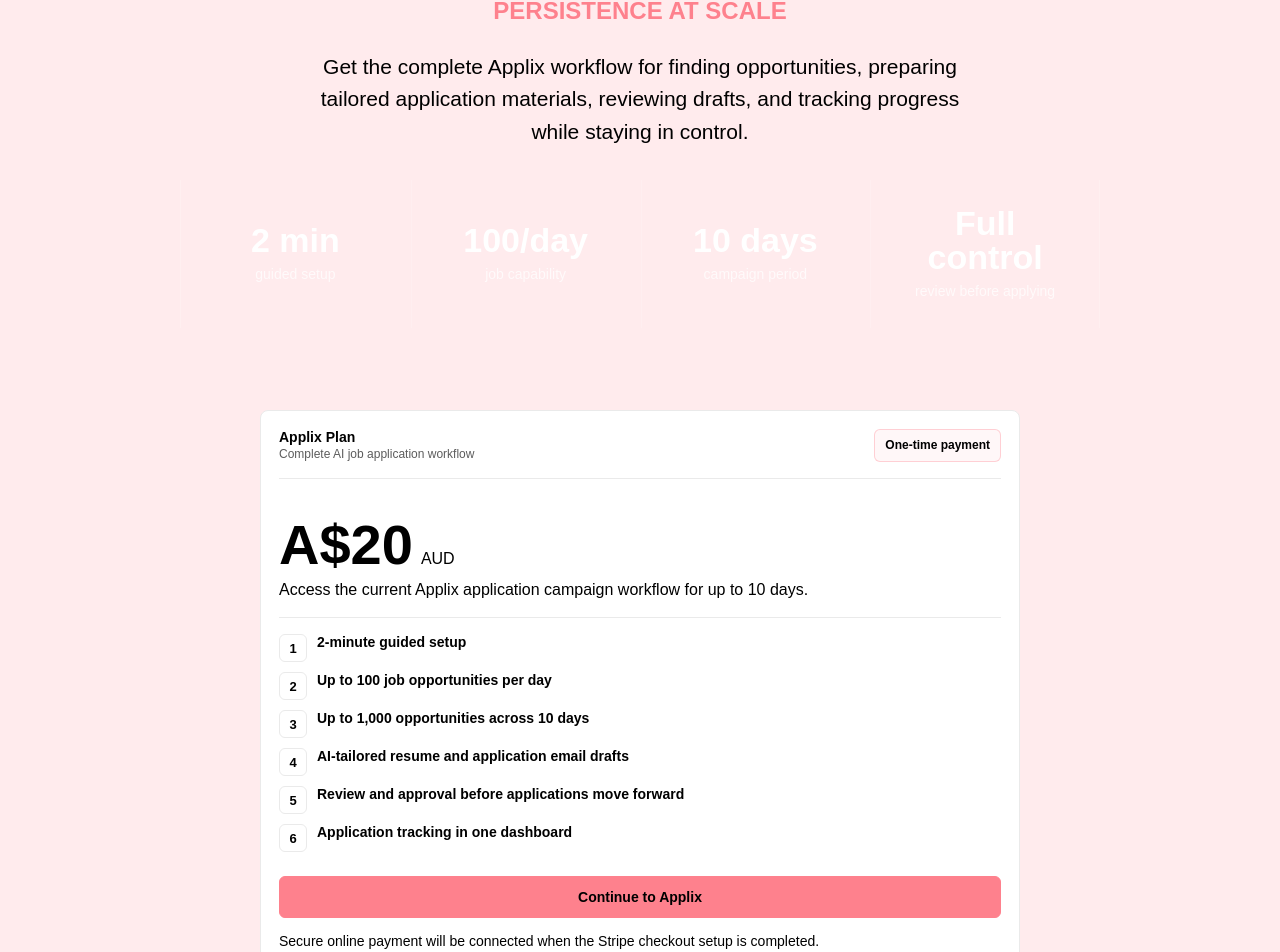
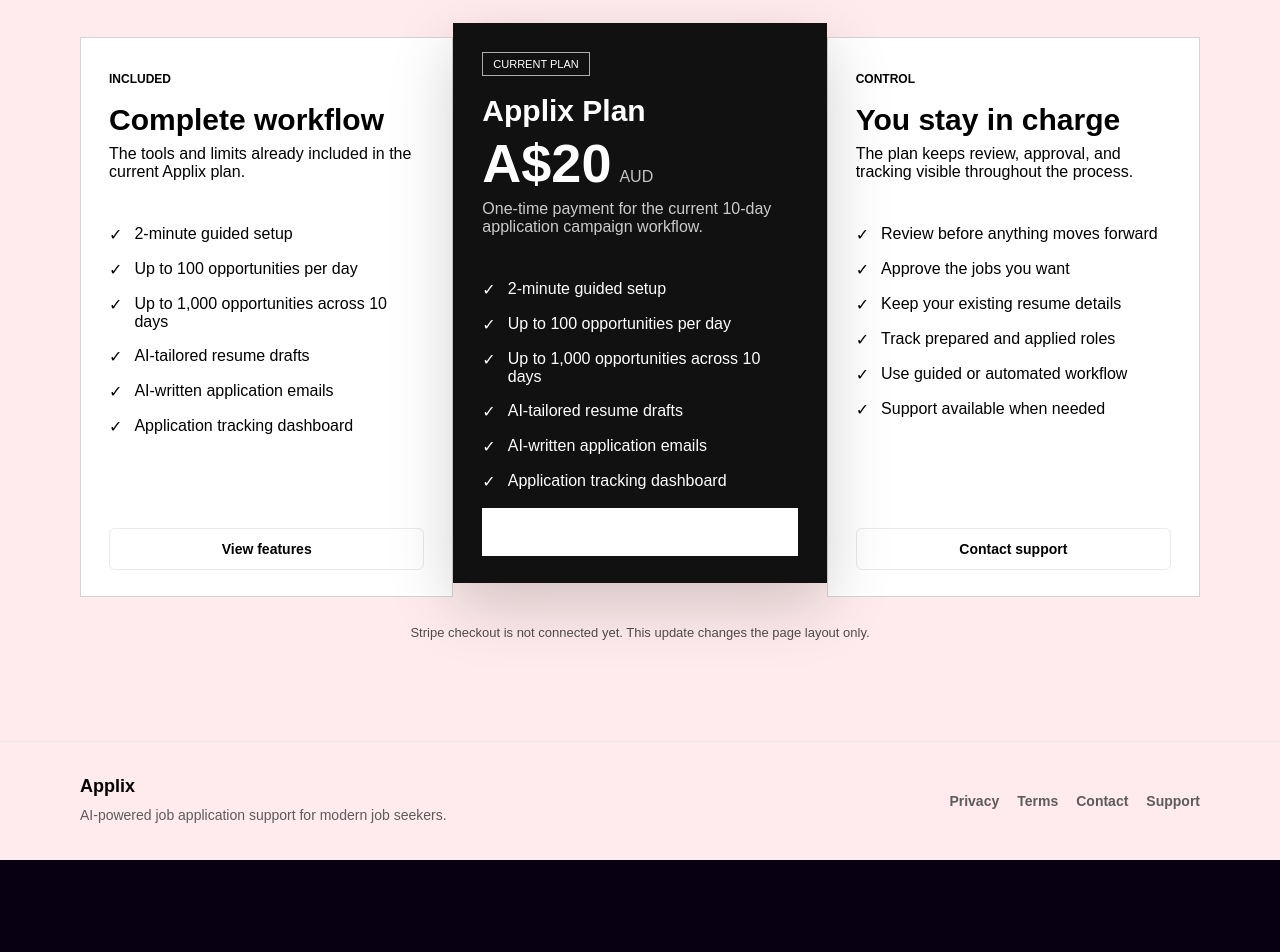
Before and after one commit to Calsie-ai/Calsie, a Next.js app in the folder frontend/: page /payment in a window 1280 px wide. Shown: the part 320-1272 px from the top of the page. After the commit the page ends 1180 px from the top, so only its background shows below. Built offline with nearby package versions, Linux system fonts and the light colour scheme.

Commit message:
Match payment page to three-column pricing layout

```diff
--- a/frontend/app/payment/page.tsx
+++ b/frontend/app/payment/page.tsx
@@ -1,11 +1,20 @@
 export default function PaymentPage() {
-  const planFeatures = [
+  const included = [
     "2-minute guided setup",
-    "Up to 100 job opportunities per day",
+    "Up to 100 opportunities per day",
     "Up to 1,000 opportunities across 10 days",
-    "AI-tailored resume and application email drafts",
-    "Review and approval before applications move forward",
-    "Application tracking in one dashboard",
+    "AI-tailored resume drafts",
+    "AI-written application emails",
+    "Application tracking dashboard",
+  ];
+
+  const controls = [
+    "Review before anything moves forward",
+    "Approve the jobs you want",
+    "Keep your existing resume details",
+    "Track prepared and applied roles",
+    "Use guided or automated workflow",
+    "Support available when needed",
   ];
 
   return (
@@ -16,13 +25,11 @@ export default function PaymentPage() {
             <img src="/applix-logo.svg" alt="" />
             <span>Applix</span>
           </a>
-
           <nav className="applix-nav" aria-label="Payment navigation">
             <a href="/#features">Features</a>
             <a href="/#how-it-works">How it works</a>
             <a href="/support">Support</a>
           </nav>
-
           <div className="applix-actions">
             <a className="applix-button applix-button--subtle" href="/">
               Back home
@@ -31,106 +38,171 @@ export default function PaymentPage() {
         </div>
       </header>
 
-      <section className="applix-hero" aria-labelledby="payment-title">
-        <div className="applix-container applix-hero-grid">
-          <div>
-            <p className="applix-eyebrow">Simple Applix plan</p>
-            <h1 id="payment-title">Move faster with one clear payment plan</h1>
-            <p className="applix-hero-copy">
-              Get the complete Applix workflow for finding opportunities, preparing tailored
-              application materials, reviewing drafts, and tracking progress while staying in control.
-            </p>
-
-            <div className="applix-stats-grid" style={{ marginTop: "32px" }}>
-              <div className="applix-stat">
-                <strong>2 min</strong>
-                <span>guided setup</span>
-              </div>
-              <div className="applix-stat">
-                <strong>100/day</strong>
-                <span>job capability</span>
-              </div>
-              <div className="applix-stat">
-                <strong>10 days</strong>
-                <span>campaign period</span>
-              </div>
-              <div className="applix-stat">
-                <strong>Full control</strong>
-                <span>review before applying</span>
-              </div>
-            </div>
-          </div>
-
-          <article className="applix-product-panel" aria-label="Applix payment plan">
-            <div className="applix-panel-topbar">
-              <div className="applix-panel-title">
-                <strong>Applix Plan</strong>
-                <span>Complete AI job application workflow</span>
-              </div>
-              <span className="applix-panel-pill">One-time payment</span>
-            </div>
-
-            <div style={{ padding: "28px 0 18px" }}>
-              <p className="applix-eyebrow">Launch plan</p>
-              <div style={{ display: "flex", alignItems: "baseline", gap: "8px", margin: "10px 0 8px" }}>
-                <strong style={{ fontSize: "56px", lineHeight: 1 }}>A$20</strong>
-                <span>AUD</span>
-              </div>
-              <p style={{ margin: 0 }}>
-                Access the current Applix application campaign workflow for up to 10 days.
+      <section style={{ padding: "72px 20px 88px" }} aria-labelledby="payment-title">
+        <div className="applix-container">
+          <div style={{ textAlign: "center", maxWidth: "720px", margin: "0 auto 44px" }}>
+            <p className="applix-eyebrow">Simple, transparent pricing</p>
+            <h1 id="payment-title" style={{ marginBottom: "12px" }}>
+              One clear Applix plan
+            </h1>
+            <p className="applix-hero-copy" style={{ margin: "0 auto" }}>
+              Everything you need to prepare, review, and track job applications in one controlled workflow.
             </p>
           </div>
 
-            <div className="applix-workflow-list">
-              {planFeatures.map((feature, index) => (
-                <div className="applix-workflow-item" key={feature}>
-                  <span>{index + 1}</span>
+          <div
+            style={{
+              display: "grid",
+              gridTemplateColumns: "repeat(auto-fit, minmax(260px, 1fr))",
+              alignItems: "stretch",
+              maxWidth: "1120px",
+              margin: "0 auto",
+            }}
+          >
+            <article
+              style={{
+                border: "1px solid rgba(17,17,17,0.18)",
+                padding: "34px 28px 26px",
+                background: "#ffffff",
+                display: "flex",
+                flexDirection: "column",
+                minHeight: "520px",
+              }}
+            >
               <div>
-                    <strong>{feature}</strong>
+                <p className="applix-eyebrow">Included</p>
+                <h2 style={{ fontSize: "30px", margin: "8px 0 8px" }}>Complete workflow</h2>
+                <p style={{ marginTop: 0 }}>
+                  The tools and limits already included in the current Applix plan.
+                </p>
               </div>
+
+              <div style={{ marginTop: "28px", display: "grid", gap: "16px" }}>
+                {included.map((item) => (
+                  <div key={item} style={{ display: "flex", gap: "12px", alignItems: "flex-start" }}>
+                    <span aria-hidden="true">✓</span>
+                    <span>{item}</span>
                   </div>
                 ))}
               </div>
 
-            <div style={{ marginTop: "24px" }}>
-              <a className="applix-button applix-button--primary" href="/dashboard" style={{ width: "100%", justifyContent: "center" }}>
-                Continue to Applix
+              <a
+                className="applix-button"
+                href="/#features"
+                style={{ marginTop: "auto", justifyContent: "center", width: "100%" }}
+              >
+                View features
               </a>
-              <p className="applix-supporting-line" style={{ marginTop: "12px" }}>
-                Secure online payment will be connected when the Stripe checkout setup is completed.
-              </p>
+            </article>
+
+            <article
+              style={{
+                border: "1px solid #111111",
+                padding: "28px 28px 26px",
+                background: "#111111",
+                color: "#ffffff",
+                display: "flex",
+                flexDirection: "column",
+                minHeight: "560px",
+                transform: "translateY(-14px)",
+                boxShadow: "0 22px 60px rgba(0,0,0,0.18)",
+                position: "relative",
+                zIndex: 2,
+              }}
+            >
+              <div>
+                <span
+                  style={{
+                    display: "inline-flex",
+                    border: "1px solid rgba(255,255,255,0.65)",
+                    padding: "5px 10px",
+                    fontSize: "11px",
+                    letterSpacing: "0.12em",
+                    textTransform: "uppercase",
+                    marginBottom: "18px",
+                  }}
+                >
+                  Current plan
+                </span>
+                <h2 style={{ fontSize: "30px", margin: "0 0 8px" }}>Applix Plan</h2>
+                <div style={{ display: "flex", alignItems: "baseline", gap: "8px", margin: "8px 0 10px" }}>
+                  <strong style={{ fontSize: "54px", lineHeight: 1 }}>A$20</strong>
+                  <span style={{ opacity: 0.75 }}>AUD</span>
                 </div>
-          </article>
-        </div>
-      </section>
-
-      <section className="applix-section" aria-labelledby="included-title">
-        <div className="applix-container">
-          <div className="applix-section-header centered">
-            <p className="applix-eyebrow">Included</p>
-            <h2 id="included-title">Everything stays aligned with the existing Applix workflow</h2>
-            <p>
-              The plan, campaign capability, approval controls, and tracking experience remain unchanged.
+                <p style={{ marginTop: 0, opacity: 0.78 }}>
+                  One-time payment for the current 10-day application campaign workflow.
                 </p>
               </div>
 
-          <div className="applix-card-grid">
-            <article className="applix-feature-card">
-              <span className="applix-feature-number">01</span>
-              <h3>Find opportunities</h3>
-              <p>Use your selected role, location, and work preferences to discover relevant jobs.</p>
+              <div style={{ marginTop: "28px", display: "grid", gap: "16px" }}>
+                {included.map((item) => (
+                  <div key={item} style={{ display: "flex", gap: "12px", alignItems: "flex-start" }}>
+                    <span aria-hidden="true">✓</span>
+                    <span>{item}</span>
+                  </div>
+                ))}
+              </div>
+
+              <a
+                href="/dashboard"
+                style={{
+                  marginTop: "auto",
+                  width: "100%",
+                  minHeight: "48px",
+                  display: "inline-flex",
+                  alignItems: "center",
+                  justifyContent: "center",
+                  background: "#ffffff",
+                  color: "#111111",
+                  textDecoration: "none",
+                  fontWeight: 700,
+                  padding: "0 18px",
+                }}
+              >
+                Continue to Applix
+              </a>
             </article>
-            <article className="applix-feature-card">
-              <span className="applix-feature-number">02</span>
-              <h3>Prepare applications</h3>
-              <p>Generate tailored resume and email drafts for the opportunities you choose.</p>
-            </article>
-            <article className="applix-feature-card">
-              <span className="applix-feature-number">03</span>
-              <h3>Review and track</h3>
-              <p>Keep approval close and follow prepared, approved, and applied opportunities in one place.</p>
+
+            <article
+              style={{
+                border: "1px solid rgba(17,17,17,0.18)",
+                padding: "34px 28px 26px",
+                background: "#ffffff",
+                display: "flex",
+                flexDirection: "column",
+                minHeight: "520px",
+              }}
+            >
+              <div>
+                <p className="applix-eyebrow">Control</p>
+                <h2 style={{ fontSize: "30px", margin: "8px 0 8px" }}>You stay in charge</h2>
+                <p style={{ marginTop: 0 }}>
+                  The plan keeps review, approval, and tracking visible throughout the process.
+                </p>
+              </div>
+
+              <div style={{ marginTop: "28px", display: "grid", gap: "16px" }}>
+                {controls.map((item) => (
+                  <div key={item} style={{ display: "flex", gap: "12px", alignItems: "flex-start" }}>
+                    <span aria-hidden="true">✓</span>
+                    <span>{item}</span>
+                  </div>
+                ))}
+              </div>
+
+              <a
+                className="applix-button"
+                href="/support"
+                style={{ marginTop: "auto", justifyContent: "center", width: "100%" }}
+              >
+                Contact support
+              </a>
             </article>
           </div>
+
+          <p style={{ textAlign: "center", marginTop: "28px", fontSize: "13px", opacity: 0.68 }}>
+            Stripe checkout is not connected yet. This update changes the page layout only.
+          </p>
         </div>
       </section>
 
```
Lines whose indentation alone changed are shown as unchanged.
